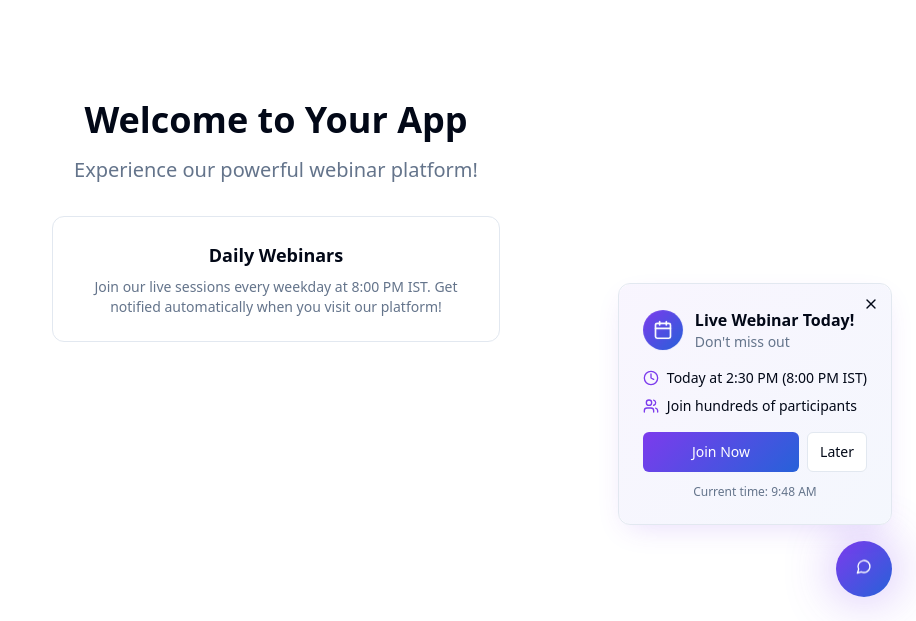
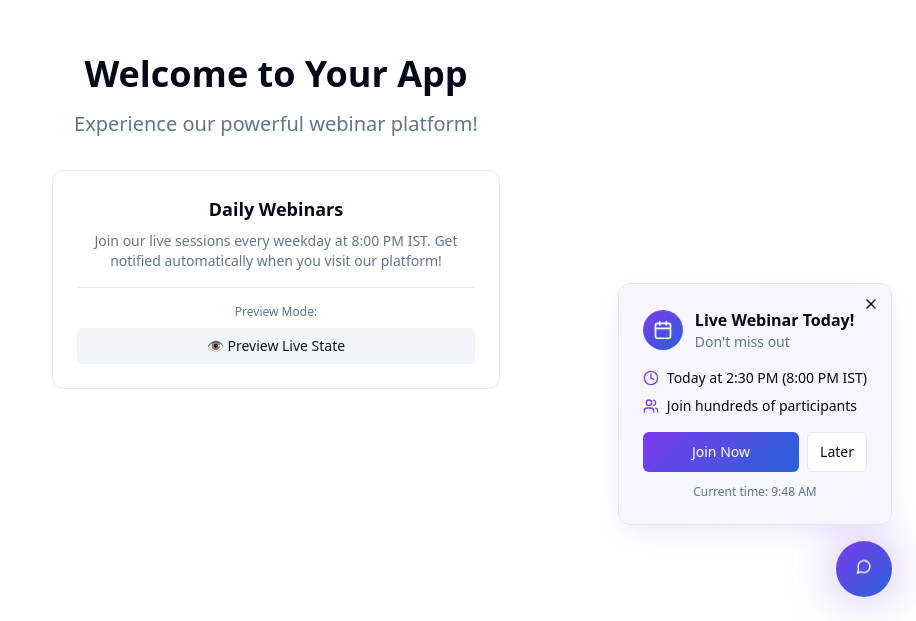
Before and after one commit to shyamwl/webinar-promoter-pro, a React (Vite) app: page / in a window 1280 px wide. Shown: the part 179-800 px from the top of the page, without its empty margins (364-1280 px from the left). Built offline with nearby package versions, Linux system fonts and the light colour scheme.

Commit message:
Add preview button
Add a button to trigger the live webinar state for preview purposes.

```diff
--- a/src/components/WebinarWidget.tsx
+++ b/src/components/WebinarWidget.tsx
@@ -2,7 +2,11 @@ import { useState, useEffect } from "react";
 import { MessageCircle, X, Calendar, Clock, Users } from "lucide-react";
 import { Button } from "@/components/ui/button";
 
-const WebinarWidget = () => {
+interface WebinarWidgetProps {
+  isLivePreview?: boolean;
+}
+
+const WebinarWidget = ({ isLivePreview = false }: WebinarWidgetProps) => {
   const [showNotification, setShowNotification] = useState(false);
   const [autoTriggered, setAutoTriggered] = useState(false);
 
@@ -118,7 +122,7 @@ const WebinarWidget = () => {
 
             {/* Content */}
             <div className="relative z-10">
-              {isWebinarLive() ? (
+              {(isLivePreview || isWebinarLive()) ? (
                 // Live webinar state
                 <>
                   <div className="flex items-center gap-3 mb-4">
--- a/src/pages/Index.tsx
+++ b/src/pages/Index.tsx
@@ -1,6 +1,10 @@
+import { useState } from "react";
 import WebinarWidget from "@/components/WebinarWidget";
+import { Button } from "@/components/ui/button";
 
 const Index = () => {
+  const [isLivePreview, setIsLivePreview] = useState(false);
+
   return (
     <div className="min-h-screen flex items-center justify-center bg-background relative">
       <div className="text-center">
@@ -12,10 +16,21 @@ const Index = () => {
             Join our live sessions every weekday at 8:00 PM IST.
             Get notified automatically when you visit our platform!
           </p>
+          <div className="mt-4 pt-4 border-t border-border">
+            <p className="text-xs text-muted-foreground mb-2">Preview Mode:</p>
+            <Button
+              onClick={() => setIsLivePreview(!isLivePreview)}
+              variant={isLivePreview ? "destructive" : "secondary"}
+              size="sm"
+              className="w-full"
+            >
+              {isLivePreview ? "🔴 Stop Live Preview" : "👁️ Preview Live State"}
+            </Button>
+          </div>
         </div>
       </div>
 
-      <WebinarWidget />
+      <WebinarWidget isLivePreview={isLivePreview} />
     </div>
   );
 };
```
